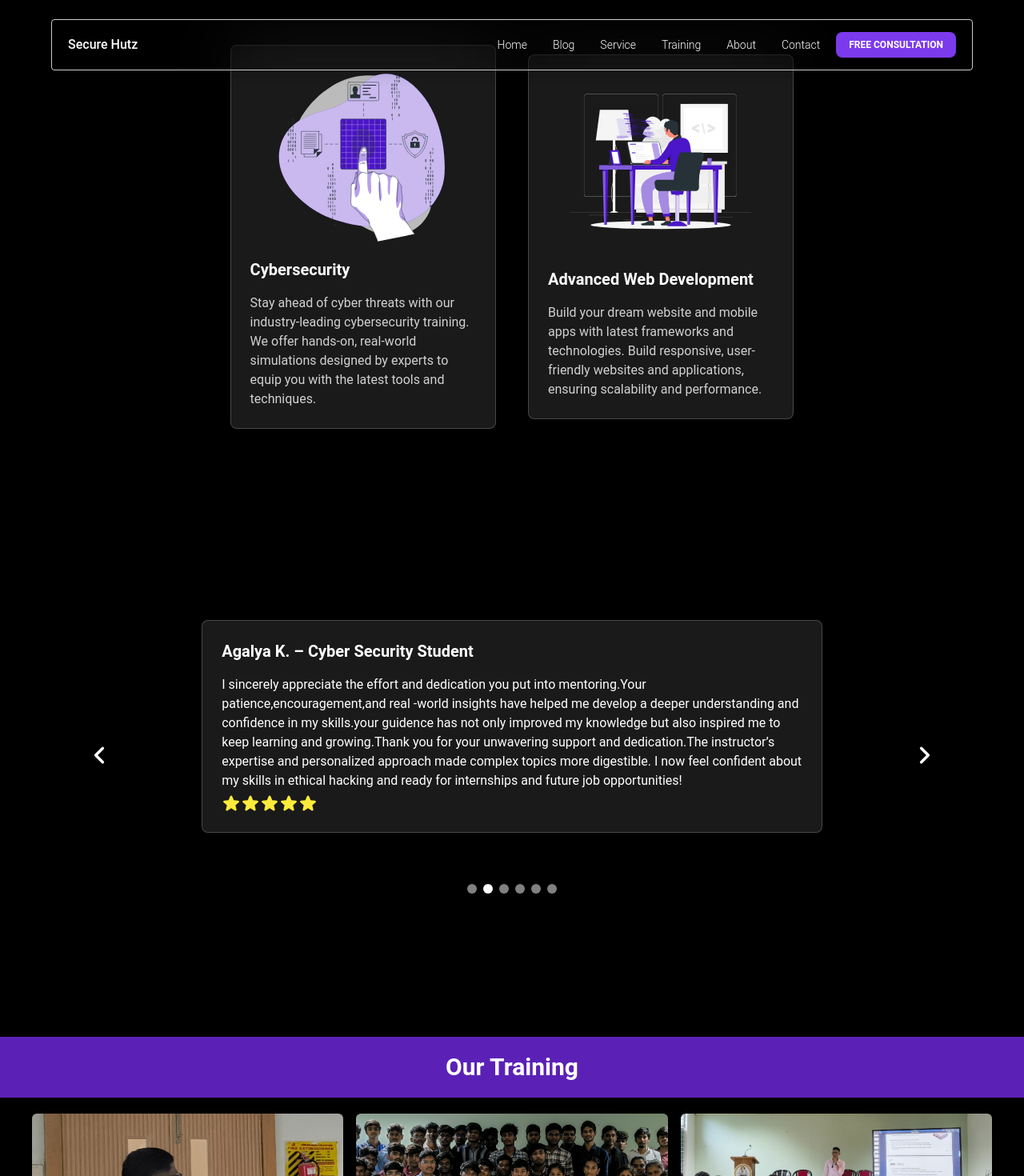
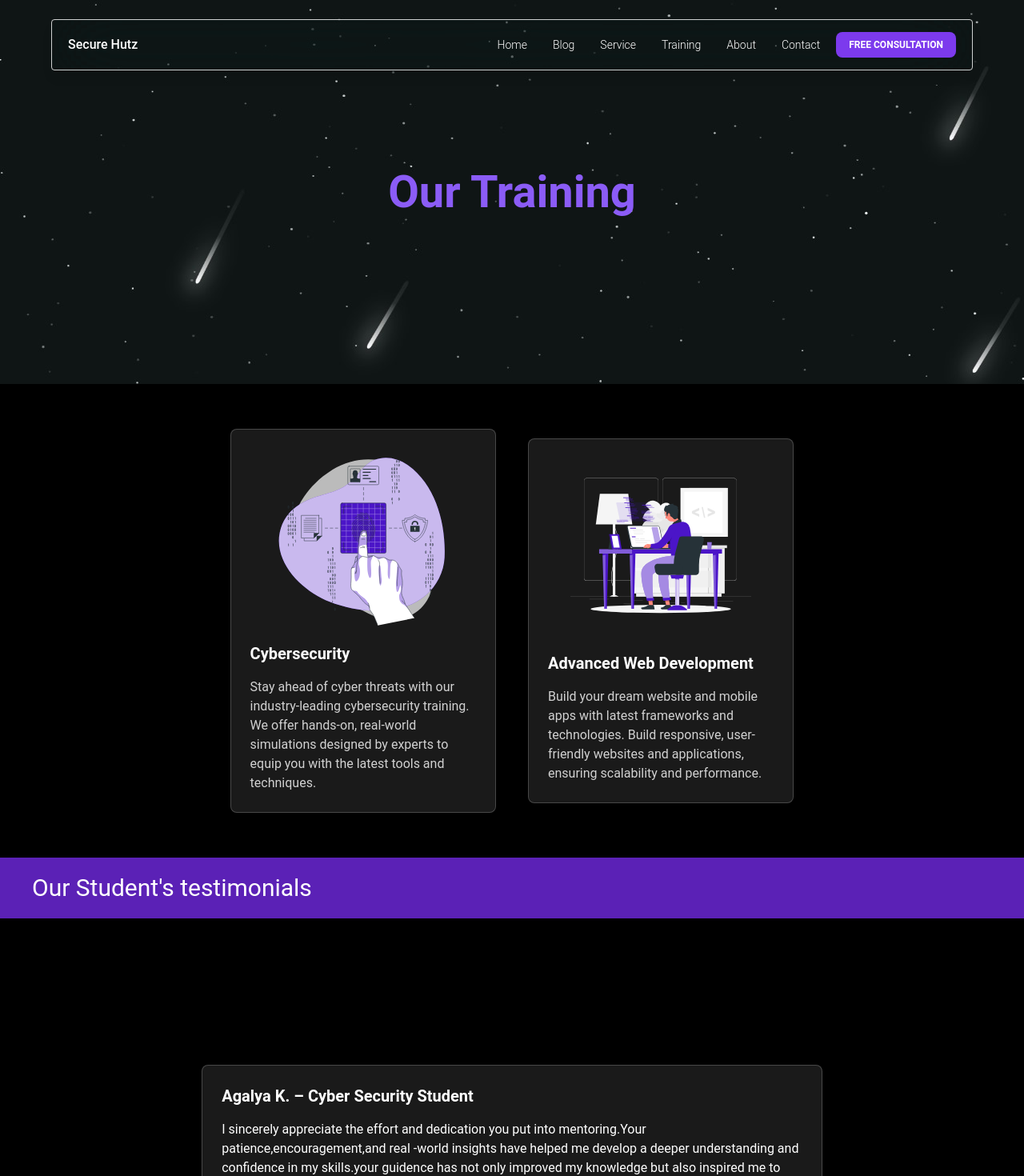
Before and after one commit to codingisf/cyberweep, a React (Vite) app: page /training in a window 1280 px wide. Shown: the top 1470 px of the page at 80% size. Built offline with nearby package versions, Linux system fonts and the light colour scheme.

Commit message:
Update TrainingPage.jsx

```diff
--- a/src/Pages/TrainingPage.jsx
+++ b/src/Pages/TrainingPage.jsx
@@ -102,6 +102,14 @@ function TrainingPage() {
   return (
     <div className="relative w-full min-h-screen bg-cover bg-fixed bg-center text-white bg-black max-w-[100vw]">
 
+     <header
+            className="lg:h-[60vh] h-[50vh] flex justify-center items-center bg-gray-300"
+            style={{ backgroundImage: "url('/img-1.jpg')" }}
+          >
+            <h1 className="text-[2rem] lg:text-[3.5rem] text-violet-500 font-semibold">
+              Our Training
+            </h1>
+          </header>
 
     <section className="py-14 h-full flex items-center justify-center">
             <div className="container mx-auto px-4 w-[95%]">
@@ -114,7 +122,9 @@ function TrainingPage() {
           </section>
 
 
-
+<h1 className="py-5 px-auto pl-10 lg:text-3xl text-xl bg-violet-800">
+            Our Student's testimonials
+          </h1>
       <section className="relative lg:h-[88vh] bg-cover bg-center">
           {/* <section className="bg-violet-800">
             <h1 className=" lg:text-xl text-lg font-semibold pl-10">
```
